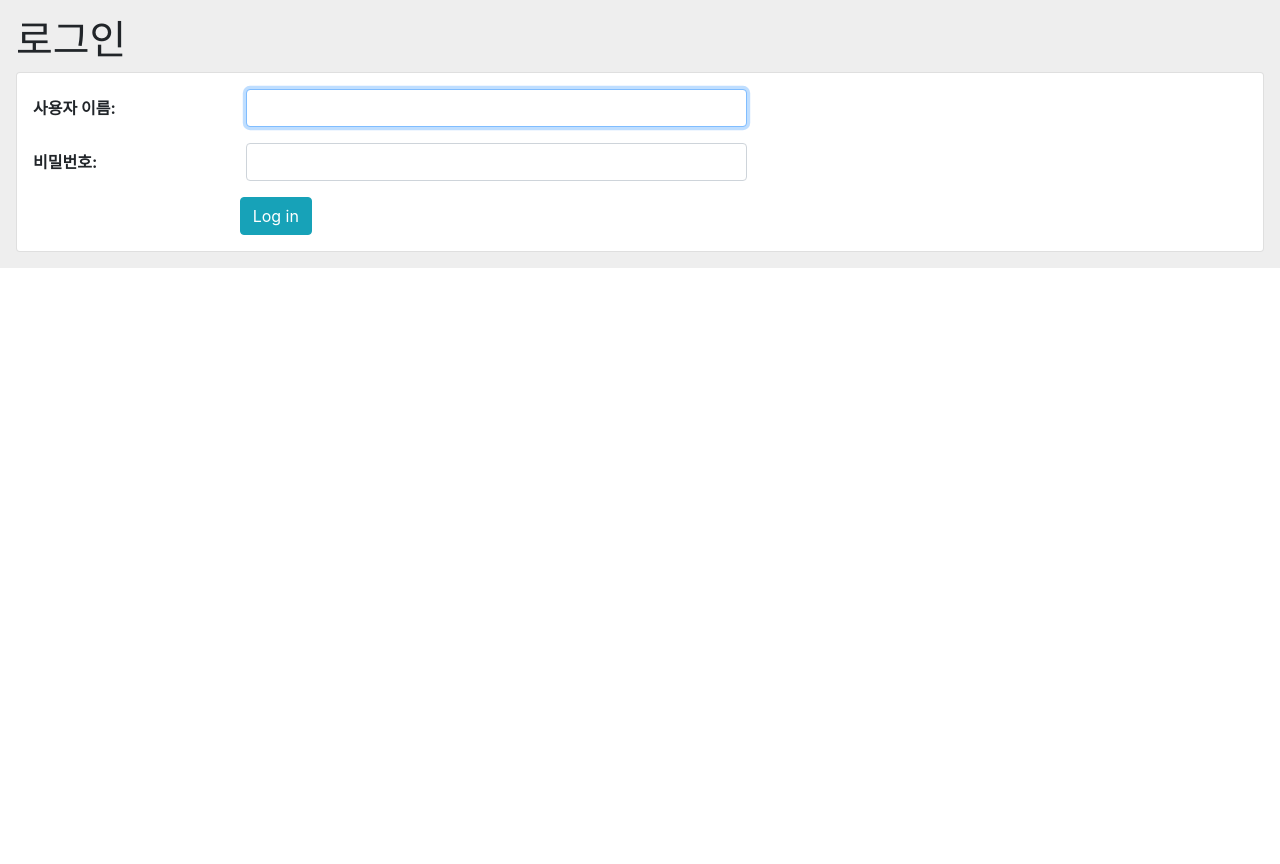
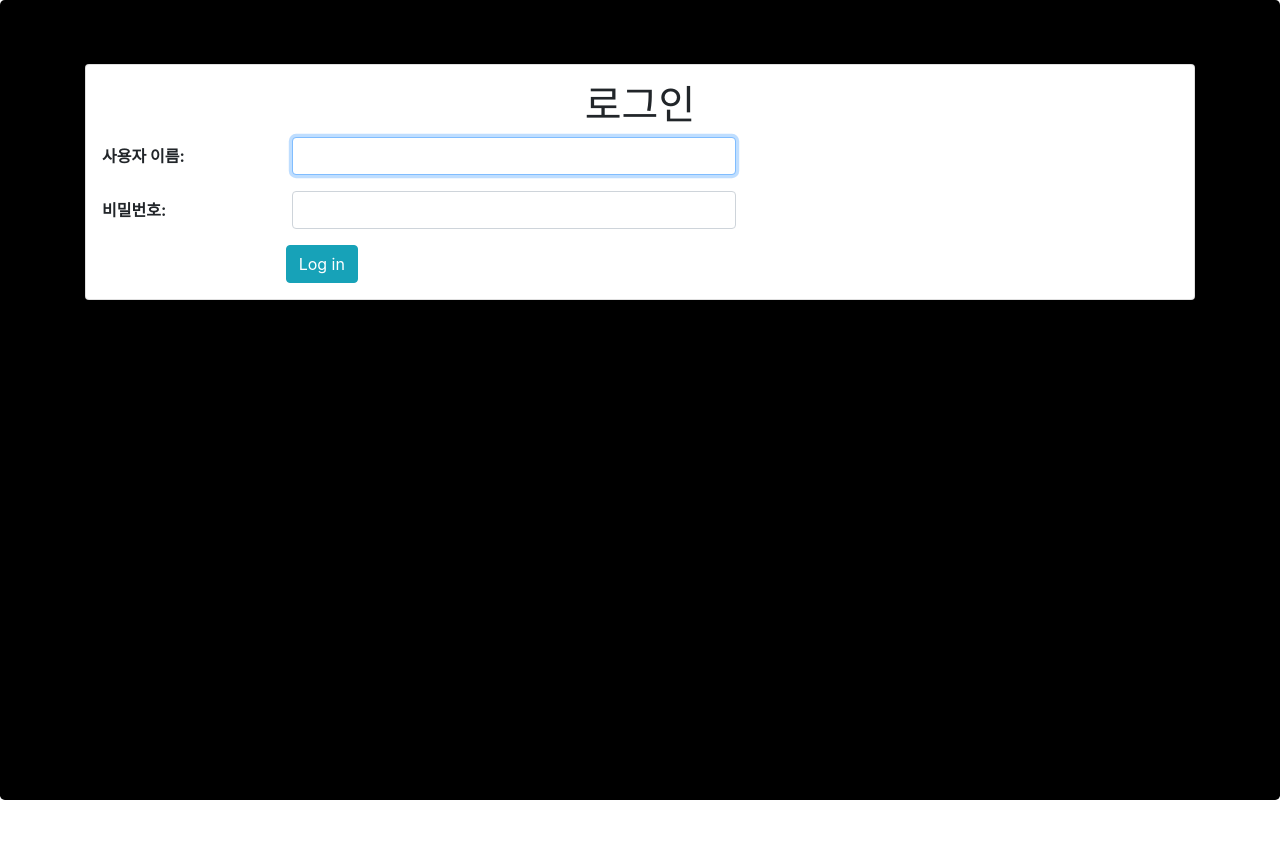
Before and after one commit to JungwonL/CalendaDiary, a Django app: page /accounts/login/ in a window 1280 px wide. Before the commit the page ends 268 px from the top, so only its background shows below. Run offline with Django 3.2, Linux system fonts and the light colour scheme; some libraries are stand-ins or nearby versions.

Commit message:
no message

```diff
--- a/static/css/style.css
+++ b/static/css/style.css
@@ -1,3 +1,13 @@
+.jumbotron{
+    height: 100vh;
+    margin-bottom: 0px;
+    background-color: black;
+}
+.vertical-center {
+  min-height: 100%;  /* Fallback for browsers do NOT support vh unit */
+  min-height: 100vh; /* These two lines are counted as one :-)       */
+  align-items: center;
+}
 .avata-sm {border-radius: 50%;width: 25px;height: 25px; }
 .avata {border-radius: 50%; width: 50px; height: 50px; }
 .avata-lg { border-radius: 50%; width: 75px; height: 75px; }
--- a/templates/base_registration.html
+++ /dev/null
@@ -1,5 +0,0 @@
-{% extends "base.html" %}
-{% load static %}
-{% block extra-style %}
-    <link rel="stylesheet" href="{% static 'css/style.css'%}">
-{% endblock %}
--- a/templates/menu.html
+++ b/templates/menu.html
@@ -23,6 +23,7 @@
                     <i class="fas fa-user"></i>
                     {{user.username }} </a>
                 <div class="dropdown-menu">
+                    <a class="dropdown-item" href="{% url 'a">Mypage</a>
                     <a class="dropdown-item" href="{% url 'avata_add' user.id %}">Avata</a>
                     <a class="dropdown-item" href="{% url 'logout' %}">Logout</a>
                     <a class="dropdown-item" href="{% url 'password_change' %}">
--- a/templates/registration/avata_form.html
+++ b/templates/registration/avata_form.html
@@ -1,4 +1,4 @@
-{% extends "base_registration.html" %}
+{% extends "base.html" %}
 {% load widget_tweaks %}
 {% block title %}AvatarChange{% endblock %}
 {% block content %}
--- a/templates/registration/logged-out.html
+++ b/templates/registration/logged-out.html
@@ -1,4 +1,4 @@
-{% extends "base_registration.html" %}
+{% extends "base.html" %}
 {% block title %}logged_out.html{% endblock %}
 {% block content %}
 
--- a/templates/registration/login.html
+++ b/templates/registration/login.html
@@ -1,9 +1,12 @@
-{% extends "base_registration.html" %}
+{% extends "base.html" %}
 {% load widget_tweaks %}
 {% block title %}login.html{% endblock %}
 {% block content %}
-<div class="w-100 p-3" style="background-color: #eee;">
-    <h1>로그인</h1>
+<div class="jumbotron">
+<div class="container vertical-center">
+    <form action="." method="post" class="card pt-3">
+        {% csrf_token %}
+    <h1 align="center">로그인</h1>
         {% if form.errors %}
         <div class="alert alert-danger">
             <div class="font-weight-bold">
@@ -12,8 +15,6 @@
             {{ form.errors }}
         </div>
         {% endif %}
-        <form action="." method="post" class="card pt-3">
-            {% csrf_token %}
             <div class="form-group row">
                 {{ form.username| add_label_class:"col-form-label col-sm-2 ml-3 font-weight-bold" }}
                 <div class="col-sm-5">
--- a/templates/registration/password_change_done.html
+++ b/templates/registration/password_change_done.html
@@ -1,4 +1,4 @@
-{% extends "base_registration.html" %}
+{% extends "base.html" %}
 {% block title %}password_change_done.html{% endblock %}
 {% block content %}
  <h1>{{ title }}</h1>
--- a/templates/registration/password_change_form.html
+++ b/templates/registration/password_change_form.html
@@ -1,4 +1,4 @@
-{% extends "base_registration.html" %}
+{% extends "base.html" %}
 {% load widget_tweaks %}
 {% block title %}password_change_form.html{% endblock %}
 {% block content %}
--- a/templates/registration/register.html
+++ b/templates/registration/register.html
@@ -1,4 +1,4 @@
-{% extends "base_registration.html" %}
+{% extends "base.html" %}
 {% load widget_tweaks %}
 {% block title %}register.html{% endblock %}
 {% block content %}
--- a/templates/registration/register_done.html
+++ b/templates/registration/register_done.html
@@ -1,4 +1,4 @@
-{% extends "base_registration.html" %}
+{% extends "base.html" %}
 {% block title %}register_done.html{% endblock %}
 {% block content %}
  <h1>Registration Completed Successfully</h1>
```
